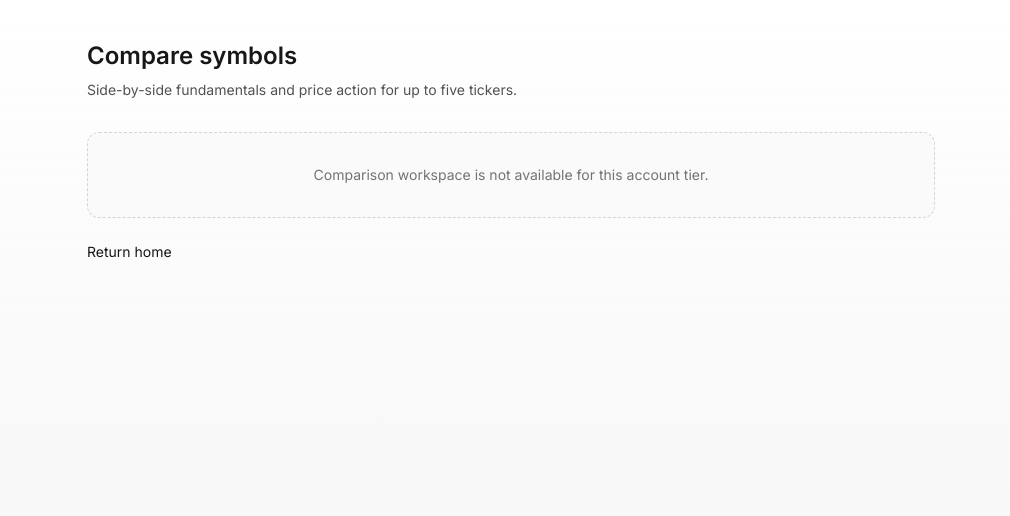
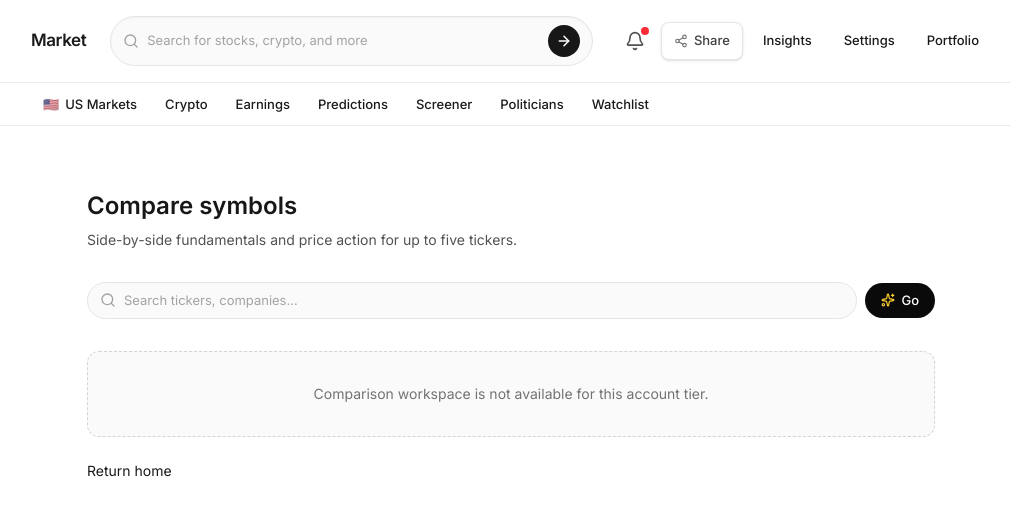
Before and after one commit to dylanfernandezdelara/market-financials-demo, a Next.js app: page /compare in a window 1280 px wide. Shown: the top 516 px of the page, without its empty margins (129-1139 px from the left). Built offline with nearby package versions, Linux system fonts and the light colour scheme.

Commit message:
feat: add symbol search to compare page (FDL-792)
Co-Authored-By: fernandezdelaradylan <fernandezdelaradylan@gmail.com>

```diff
--- a/app/compare/page.tsx
+++ b/app/compare/page.tsx
@@ -1,12 +1,21 @@
 import Link from "next/link";
+import { SiteHeader } from "@/components/site-header";
+import { SymbolSearch } from "@/components/symbol-search";
+import { getSearchUniverse } from "@/lib/market-data";
 
-export default function ComparePage() {
+export default async function ComparePage() {
+  const searchOptions = await getSearchUniverse();
+
   return (
+    <SiteHeader searchOptions={searchOptions}>
       <div className="mx-auto max-w-4xl px-6 py-10">
         <h1 className="text-2xl font-semibold text-neutral-900">Compare symbols</h1>
         <p className="mt-2 text-sm text-neutral-600">
           Side-by-side fundamentals and price action for up to five tickers.
         </p>
+        <div className="mt-8">
+          <SymbolSearch options={searchOptions} variant="toolbar" />
+        </div>
         <div className="mt-8 rounded-xl border border-dashed border-neutral-300 bg-neutral-50 p-8 text-center text-sm text-neutral-500">
           Comparison workspace is not available for this account tier.
         </div>
@@ -14,5 +23,6 @@ export default function ComparePage() {
           Return home
         </Link>
       </div>
+    </SiteHeader>
   );
 }
```
Lines whose indentation alone changed are shown as unchanged.
